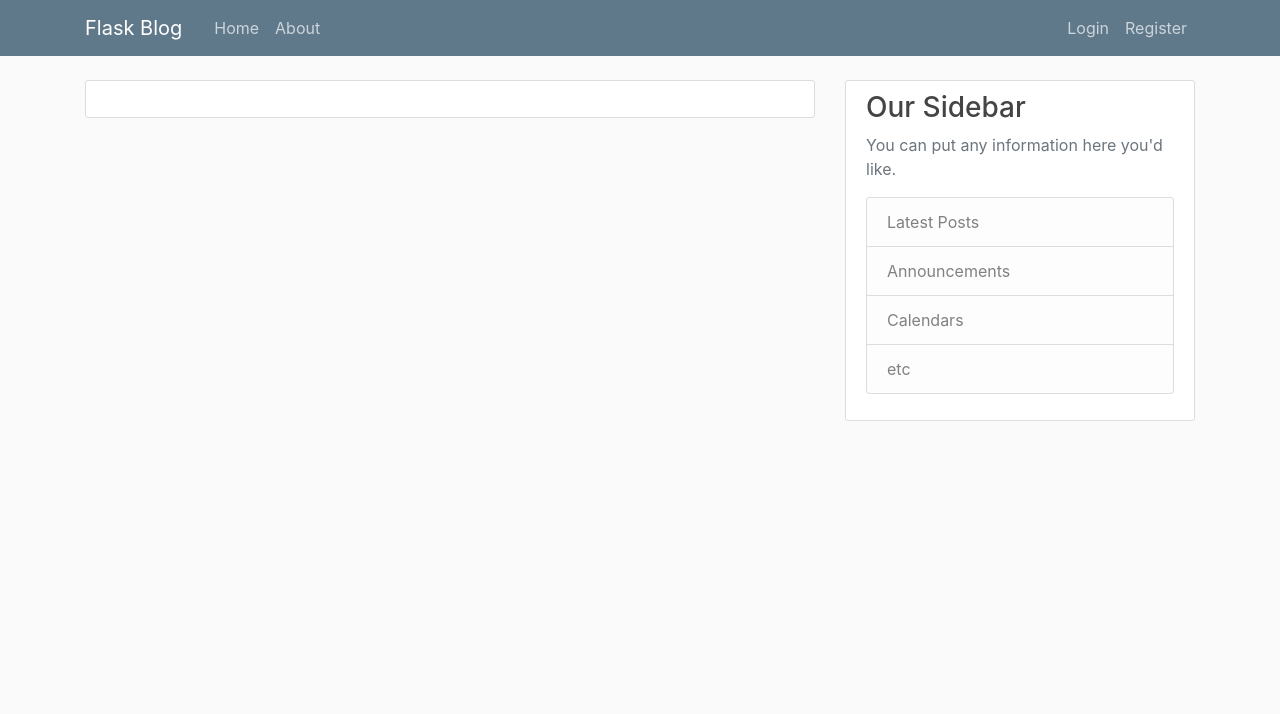
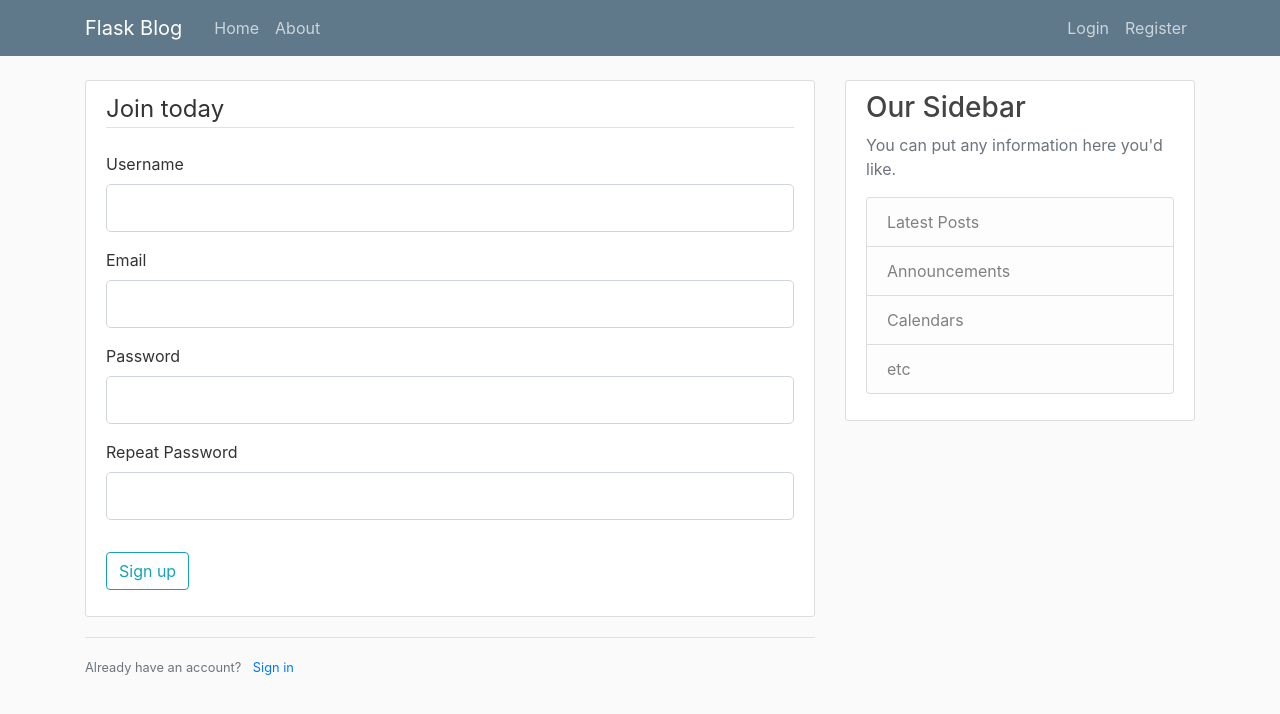
Before and after one commit to shreshth12/FlaskBlog, a Flask app: page /register in a window 1280 px wide. Shown: the top 714 px of the page. Run offline with Flask 2, Linux system fonts and the light colour scheme; some libraries are stand-ins or nearby versions.

Commit message:
Completed the forms and templete for my registration template

```diff
--- a/flask_blog.py
+++ b/flask_blog.py
@@ -1,4 +1,4 @@
-from flask import Flask, render_template, url_for
+from flask import Flask, render_template, url_for, flash, redirect
 from forms import RegistrationForm, LoginForm
 
 app = Flask(__name__)
@@ -28,10 +28,12 @@ def homePage():
 def about():
     return render_template("about.html", title = 'ABOUTPAGE')
 
-@app.route("/register")
+@app.route("/register", methods = ['GET', 'POST'])
 def register():
     form = RegistrationForm()
-
+    if form.validate_on_submit():
+        flash(f'Account created for {form.username.data}!', 'success')
+        return redirect(url_for('homePage'))
     return render_template("register.html", title = 'REGISTRATION PAGE', form = form)
 
 @app.route("/login")
--- a/templates/layout.html
+++ b/templates/layout.html
@@ -47,6 +47,15 @@
       <main role="main" class="container">
         <div class="row">
           <div class="col-md-8">
+            {% with messages = get_flashed_messages(with_categories = true) %}
+              {% if messages %}
+                {% for category, message in messages %}
+                  <div class="alert alert-{{ category }}">
+                     {{ message }}
+                  </div>
+                {% endfor %}
+              {% endif %}
+            {% endwith %}
             {% block content %}{% endblock %}
           </div>
           <div class="col-md-4">
--- a/templates/register.html
+++ b/templates/register.html
@@ -4,8 +4,34 @@
         <div class = 'content-section'>
             <form method="POST" action = "">
                 {{ form.hidden_tag() }}
-                <fieldset class = "form-group"></fieldset>
+                <fieldset class = "form-group">
+                    <legend class="border-bottom mb-4">Join today</legend>
+                    <div class="form-group">
+                        {{ form.username.label(class = "form-control-label") }}
+                        {{ form.username(class = "form-control form-control-lg") }}
+                    </div>
+                    <div class="form-group">
+                        {{ form.email.label(class = "form-control-label") }}
+                        {{ form.email(class = "form-control form-control-lg") }}
+                    </div>
+                    <div class="form-group">
+                        {{ form.password.label(class = "form-control-label") }}
+                        {{ form.password(class = "form-control form-control-lg") }}
+                    </div>
+                    <div class="form-group">
+                        {{ form.repeat_password.label(class = "form-control-label") }}
+                        {{ form.repeat_password(class = "form-control form-control-lg") }}
+                    </div>
+                </fieldset>
+                <div class="form-group">
+                    {{ form.submit(class = "btn btn-outline-info") }}
+                </div>
             </form>
+        </div>
+        <div class="border-top pt-3">
+            <small class="text-muted">
+                Already have an account? <a class = "ml-2" href="{{ url_for('login') }}"> Sign in </a>
+            </small>
         </div>
 
     {% endblock content %}
```
Also changed, not shown: README.md.
